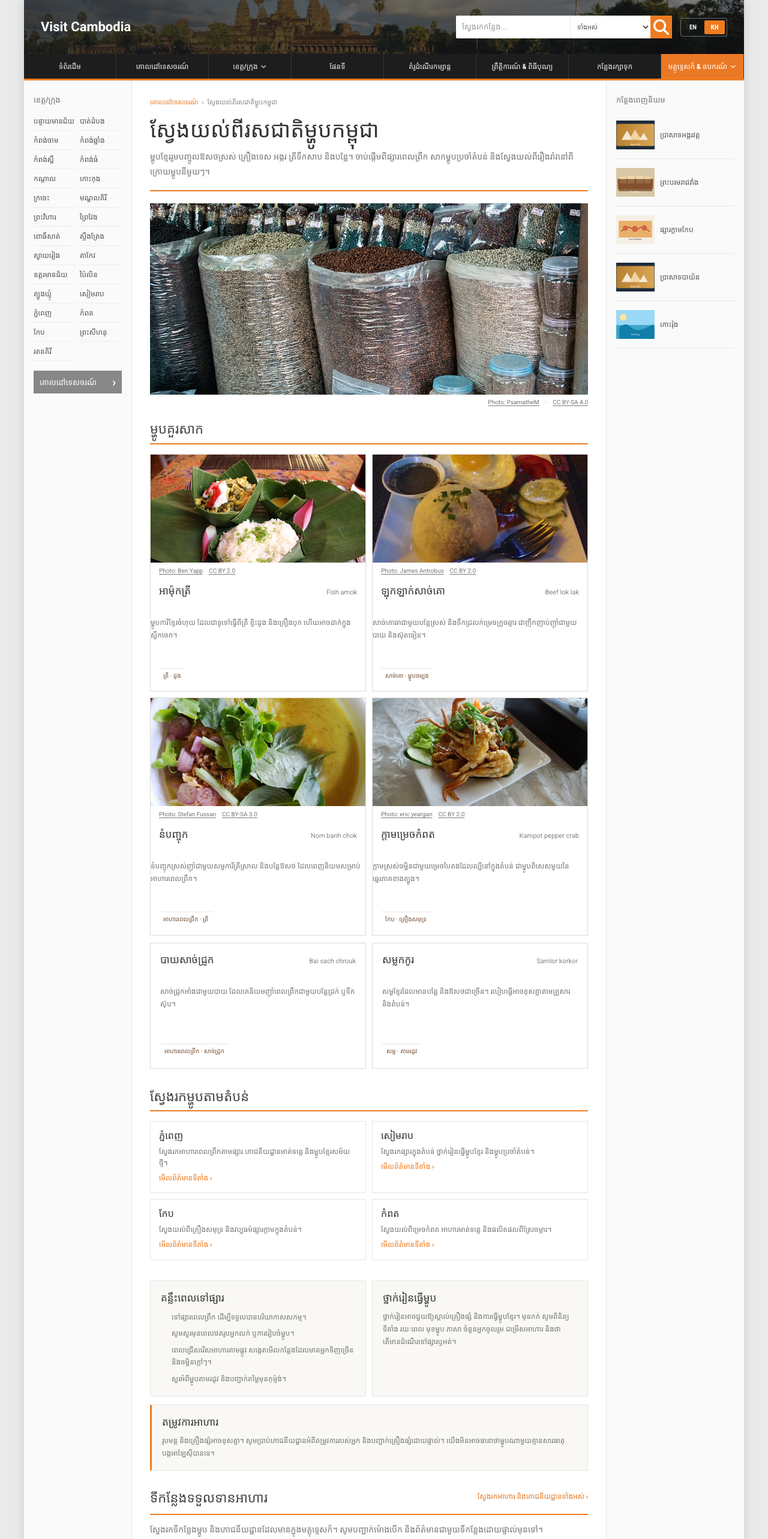
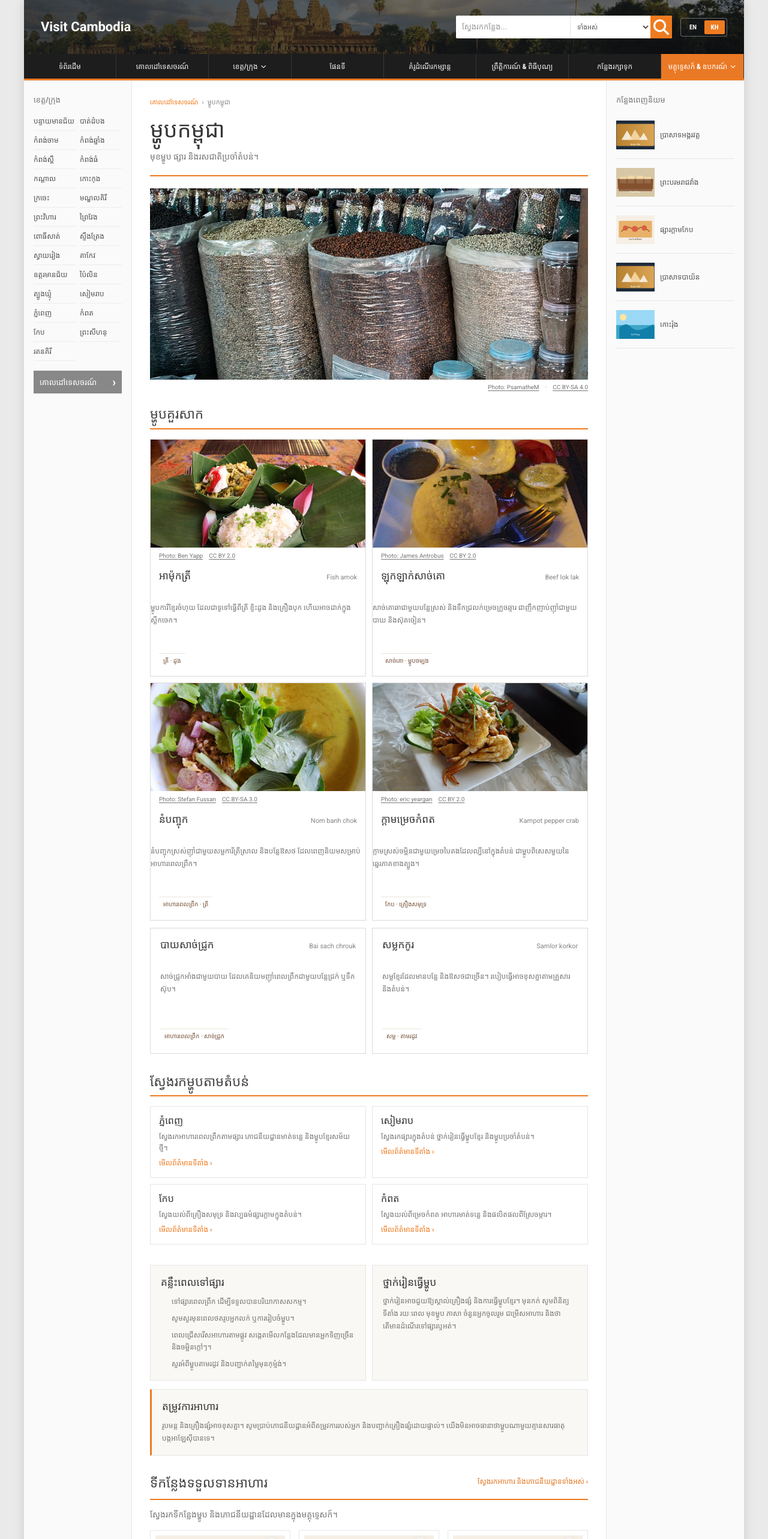
Before and after one commit to sinettork/visite-cambodia, a Next.js app: page /food in a window 1280 px wide. Shown: the top 2566 px of the page at 60% size. Built offline with nearby package versions, Linux system fonts and the light colour scheme; a web font is replaced by a local one.

Commit message:
copy: simplify food page heading

```diff
--- a/app/food/page.tsx
+++ b/app/food/page.tsx
@@ -8,8 +8,8 @@ import { getPlaces } from "@/lib/queries";
 const foodGuide = {
   en: {
     eyebrow: "Food guide",
-    title: "Taste the flavours of Cambodia",
-    intro: "Khmer food brings together fresh herbs, fragrant spices, rice, freshwater fish, vegetables and carefully layered flavours. Start at a morning market, try a regional speciality, and learn the story behind every shared plate.",
+    title: "Cambodian Food",
+    intro: "Dishes, markets and local flavours to explore.",
     heroImageAlt: "Pepper and spices for sale at Kep Crab Market in Cambodia",
     heroPhotoCredit: "PsamatheM",
     heroPhotoSource: "https://commons.wikimedia.org/wiki/File:06-Kep_Crab_Market_Cambodia-nX-3.jpg",
@@ -43,7 +43,7 @@ const foodGuide = {
     dietaryTitle: "Dietary needs",
     dietaryText: "Recipes and ingredients vary. Tell the restaurant about your dietary needs and confirm ingredients directly; we cannot guarantee that any dish is allergen-free.",
     listingsTitle: "Food places",
-    listingsIntro: "Browse the food and restaurant places currently listed in our guide. Confirm opening hours and details directly before visiting.",
+    listingsIntro: "Browse listed food places and restaurants.",
     browseAll: "Browse all food & restaurants",
     empty: "We’re adding more food places. Browse restaurants across Cambodia or explore the regional food guide above.",
     viewPlace: "View place",
@@ -52,8 +52,8 @@ const foodGuide = {
   },
   km: {
     eyebrow: "មគ្គុទ្ទេសក៍ម្ហូបអាហារ",
-    title: "ស្វែងយល់ពីរសជាតិម្ហូបកម្ពុជា",
-    intro: "ម្ហូបខ្មែររួមបញ្ចូលឱសថស្រស់ គ្រឿងទេស អង្ករ ត្រីទឹកសាប និងបន្លែ។ ចាប់ផ្តើមពីផ្សារពេលព្រឹក សាកម្ហូបប្រចាំតំបន់ និងស្វែងយល់ពីរឿងរ៉ាវនៅពីក្រោយម្ហូបនីមួយៗ។",
+    title: "ម្ហូបកម្ពុជា",
+    intro: "មុខម្ហូប ផ្សារ និងរសជាតិប្រចាំតំបន់។",
     heroImageAlt: "ម្រេច និងគ្រឿងទេសដាក់លក់នៅផ្សារក្តាមកែប",
     heroPhotoCredit: "PsamatheM",
     heroPhotoSource: "https://commons.wikimedia.org/wiki/File:06-Kep_Crab_Market_Cambodia-nX-3.jpg",
@@ -87,7 +87,7 @@ const foodGuide = {
     dietaryTitle: "តម្រូវការអាហារ",
     dietaryText: "រូបមន្ត និងគ្រឿងផ្សំអាចខុសគ្នា។ សូមប្រាប់ភោជនីយដ្ឋានអំពីតម្រូវការរបស់អ្នក និងបញ្ជាក់គ្រឿងផ្សំដោយផ្ទាល់។ យើងមិនអាចធានាថាម្ហូបណាមួយគ្មានសារធាតុបង្កអាឡែស៊ីបានទេ។",
     listingsTitle: "ទីកន្លែងទទួលទានអាហារ",
-    listingsIntro: "ស្វែងរកទីកន្លែងម្ហូប និងភោជនីយដ្ឋានដែលមានក្នុងមគ្គុទ្ទេសក៍។ សូមបញ្ជាក់ម៉ោងបើក និងព័ត៌មានជាមួយទីកន្លែងដោយផ្ទាល់មុនទៅ។",
+    listingsIntro: "ស្វែងរកទីកន្លែងម្ហូប និងភោជនីយដ្ឋានដែលមានក្នុងមគ្គុទ្ទេសក៍។",
     browseAll: "ស្វែងរកអាហារ និងភោជនីយដ្ឋានទាំងអស់",
     empty: "យើងកំពុងបន្ថែមទីកន្លែងម្ហូបបន្ថែម។ អ្នកអាចស្វែងរកភោជនីយដ្ឋានទូទាំងកម្ពុជា ឬមើលមគ្គុទ្ទេសក៍ម្ហូបតាមតំបន់ខាងលើ។",
     viewPlace: "មើលព័ត៌មានទីតាំង",
```
